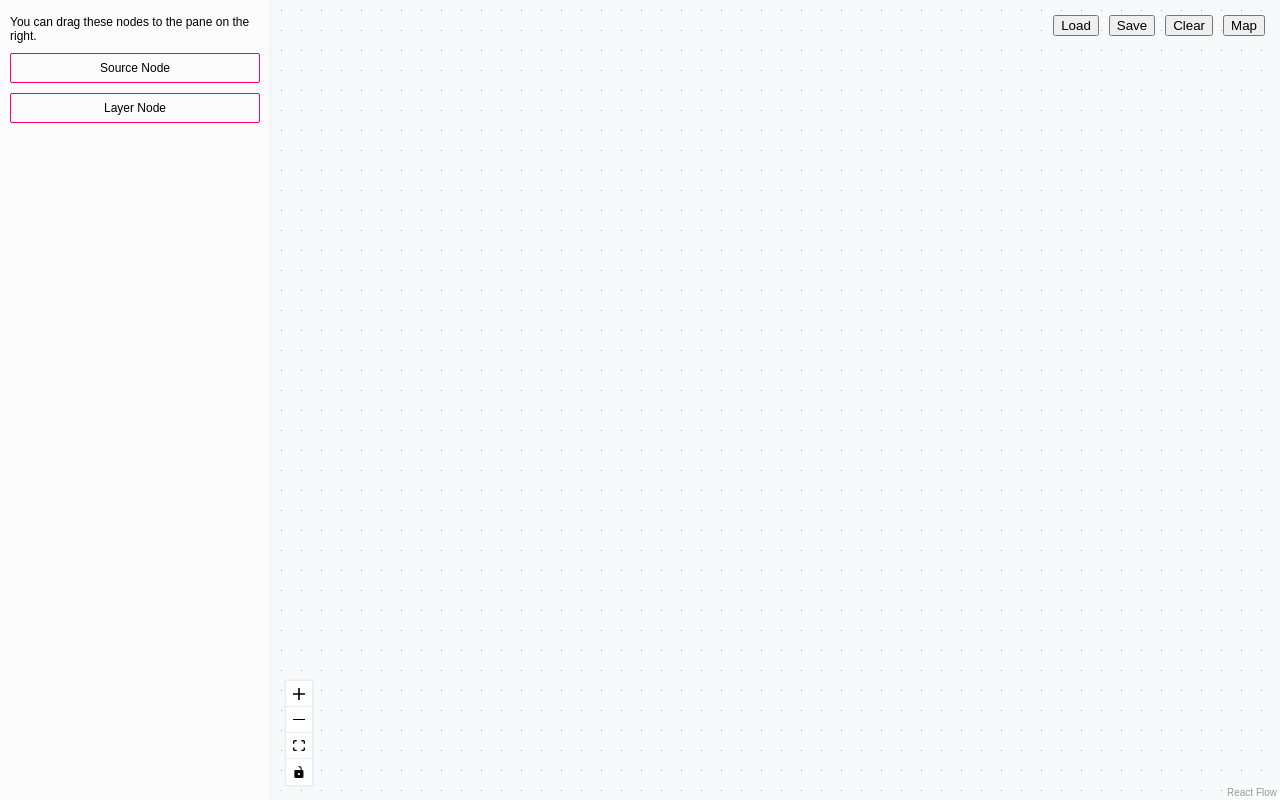
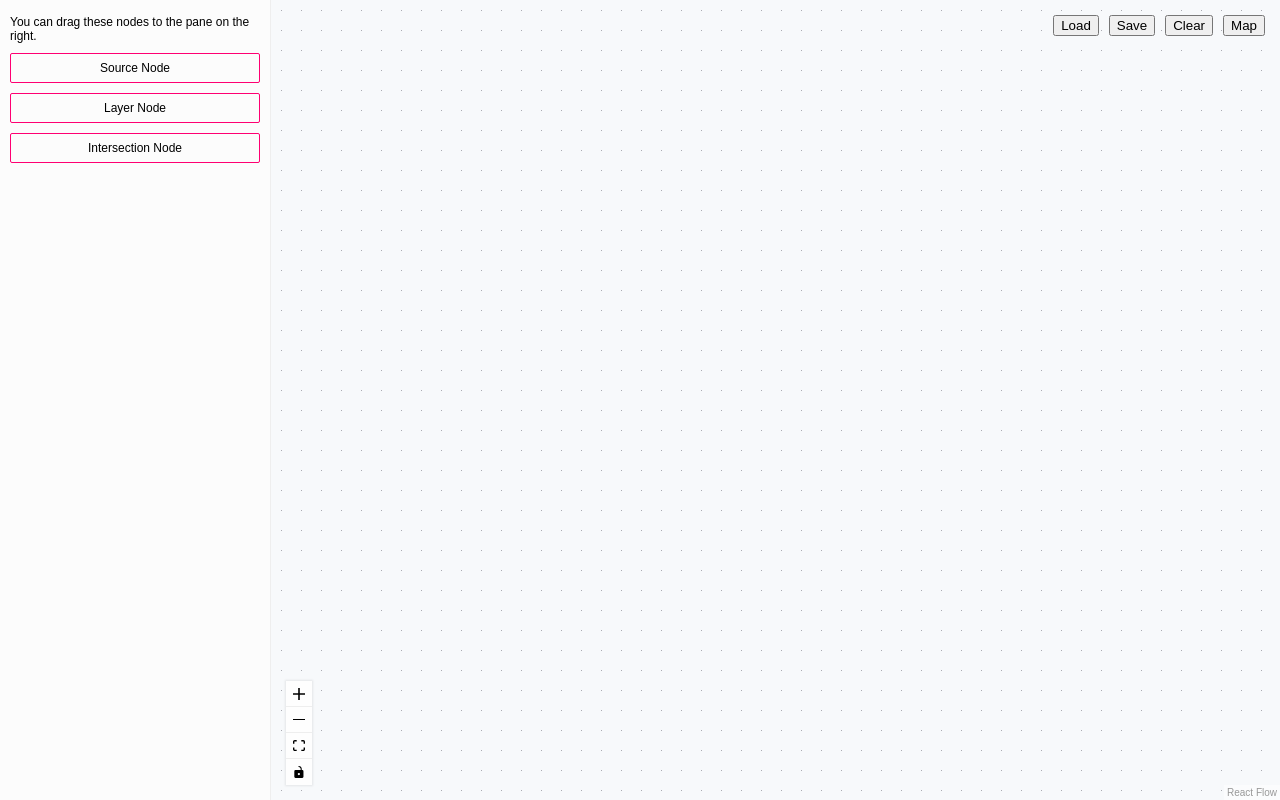
Before and after one commit to dcmdestello/carto-assignment, a React (Vite) app: page / in a window 1280 px wide. Built offline with nearby package versions, Linux system fonts and the light colour scheme.

Commit message:
Added simple intersection node.

```diff
--- a/src/DiagramView/DiagramView.tsx
+++ b/src/DiagramView/DiagramView.tsx
@@ -21,10 +21,12 @@ import type { ViewMode } from "../App";
 import { SourceNode, LayerNode } from "./Nodes";
 import { DeletableEdge } from "./Edges/DeletableEdge";
 import { DiagramToolbar } from "./DiagramToolbar/DiagramToolbar";
+import { IntersectionNode } from "./Nodes/IntersectionNode";
 
 const nodeTypes = {
   source: SourceNode,
   layer: LayerNode,
+  intersection: IntersectionNode,
 };
 
 const edgeTypes = {
@@ -57,6 +59,8 @@ export const DiagramView = ({
         id: "e" + connection.source + "-" + connection.target,
         source: connection.source,
         target: connection.target,
+        sourceHandle: connection.sourceHandle,
+        targetHandle: connection.targetHandle,
         type: "deletable",
       };
 
--- /dev/null
+++ b/src/DiagramView/Nodes/IntersectionNode.tsx
@@ -0,0 +1,14 @@
+import { Handle, Position, type NodeProps, type Node } from "@xyflow/react";
+
+import { BaseNode } from "./BaseNode";
+
+export const IntersectionNode = (props: NodeProps<Node>) => {
+  return (
+    <BaseNode {...props}>
+      <div>Intersection</div>
+      <Handle type="target" position={Position.Top} id="a" isConnectable />
+      <Handle type="target" position={Position.Bottom} id="b" isConnectable />
+      <Handle type="source" position={Position.Right} id="c" isConnectable />
+    </BaseNode>
+  );
+};
--- a/src/DiagramView/Sidebar.tsx
+++ b/src/DiagramView/Sidebar.tsx
@@ -1,7 +1,13 @@
 import { type DragEvent } from "react";
 import { useDnD } from "../DnDContext";
 
-type NodeType = "input" | "default" | "output" | "source" | "layer";
+type NodeType =
+  | "input"
+  | "default"
+  | "output"
+  | "source"
+  | "layer"
+  | "intersection";
 
 export const Sidebar = () => {
   const [_, setType] = useDnD();
@@ -33,6 +39,13 @@ export const Sidebar = () => {
       >
         Layer Node
       </div>
+      <div
+        className="dndnode output"
+        onDragStart={(event) => onDragStart(event, "intersection")}
+        draggable
+      >
+        Intersection Node
+      </div>
     </aside>
   );
 };
```
